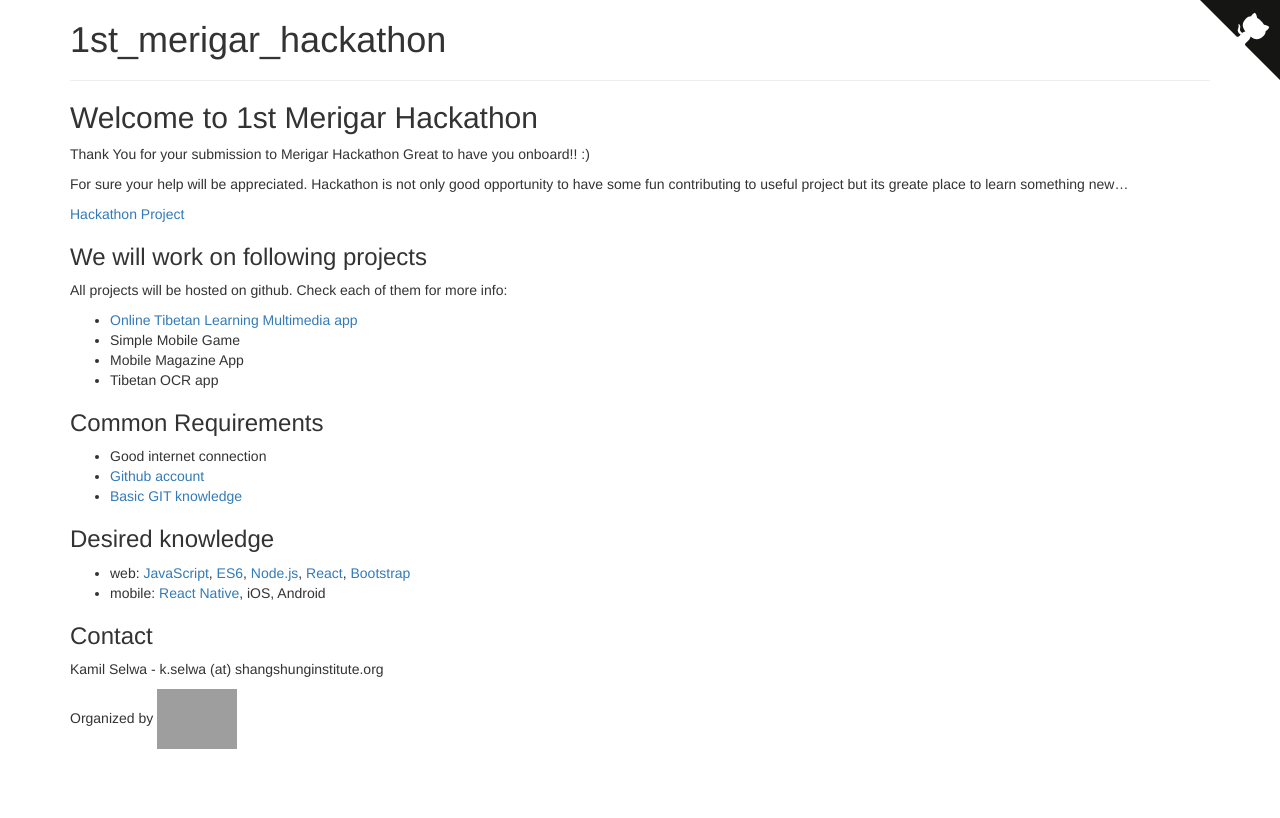
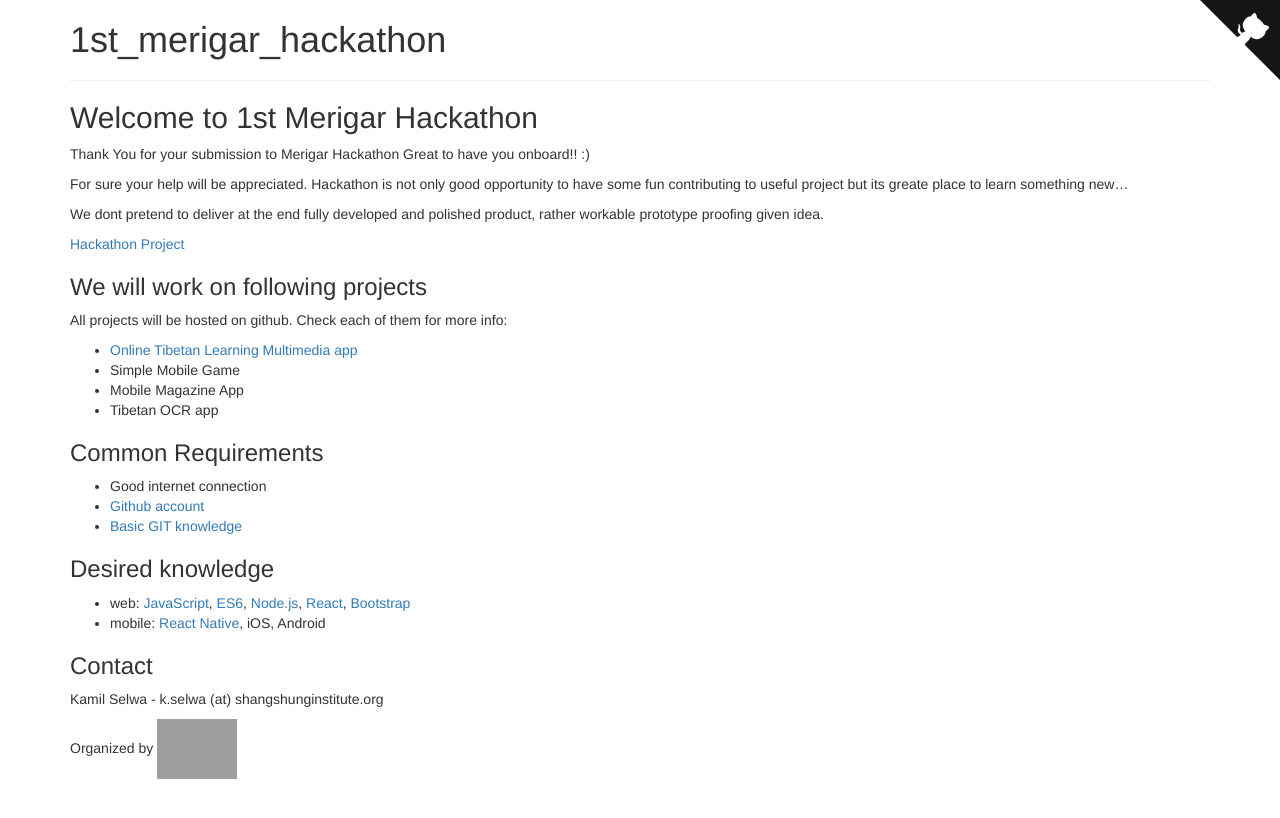
Before and after one commit to ShangShungFoundation/1st_merigar_hackathon, a Jekyll site: the page built from index.md, in a window 1280 px wide. Shown: the top 818 px of the page. Built offline with Jekyll 4.4.1, drawn with Linux system fonts in a browser that asks for light colours; some web fonts are replaced; our own code applies the rules of GitHub Pages for plain Markdown files; grey boxes are pictures that could not be loaded.

Commit message:
Update index.md

```diff
--- a/index.md
+++ b/index.md
@@ -8,6 +8,8 @@ Great to have you onboard!! :)
 
 For sure your help will be appreciated.
 Hackathon is not only good opportunity to have some fun contributing to useful project but its greate place to learn something new...
+
+We dont pretend to deliver at the end fully developed and polished product, rather workable prototype proofing given idea.
 
 [Hackathon Project](https://github.com/ShangShungFoundation/1st_merigar_hackathon/projects/1?fullscreen=true)
 
```
